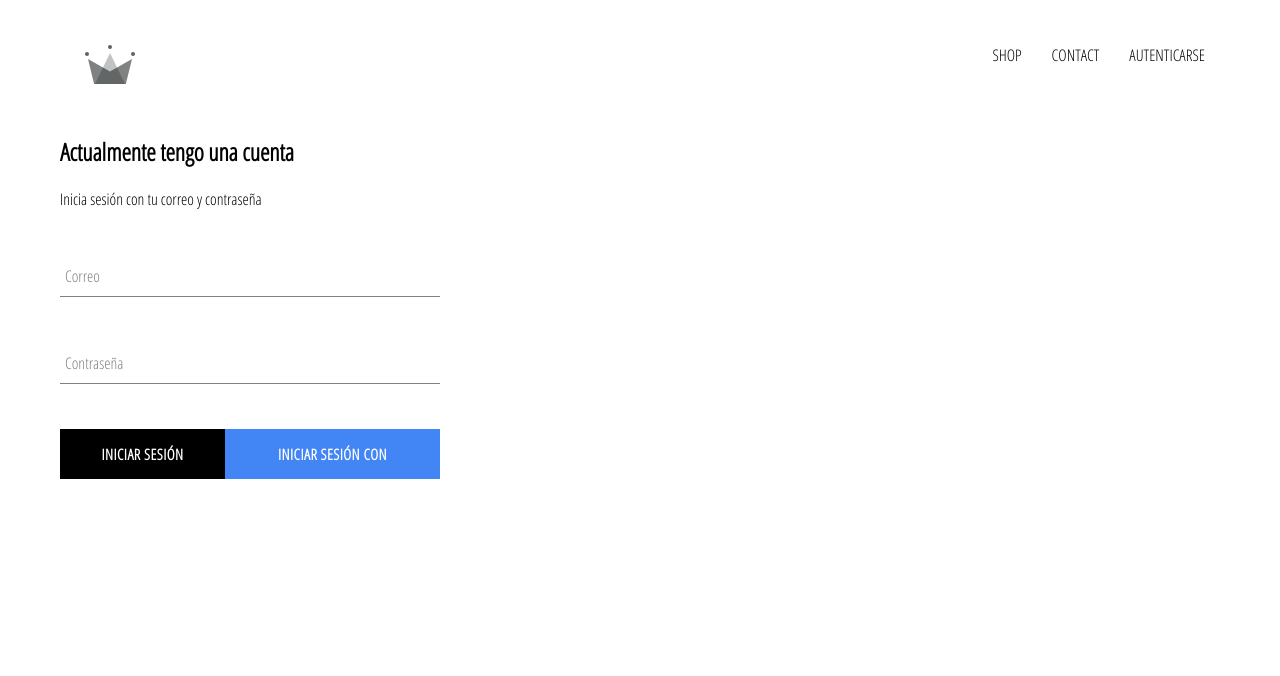
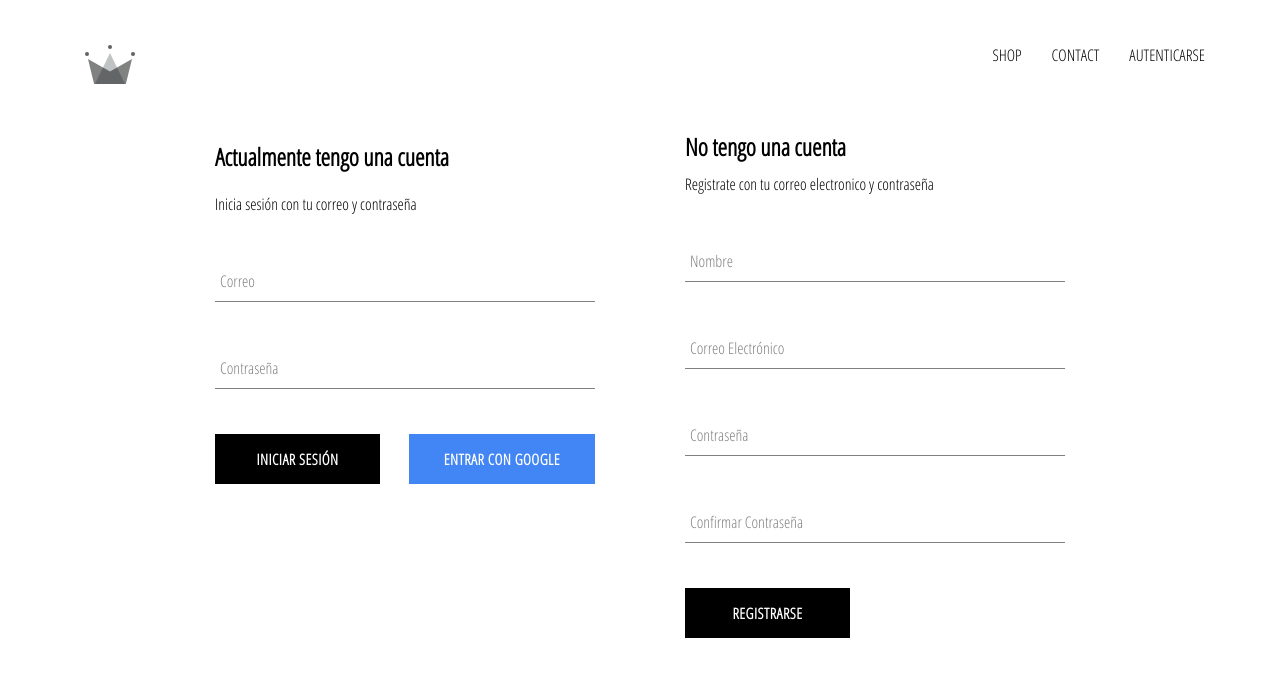
Before and after one commit to samilabud/ZeroToMasteryEcommerce, a React (Create React App) app: page /signin in a window 1280 px wide. Shown: the top 676 px of the page. Built offline with nearby package versions, Linux system fonts and the light colour scheme; no server answers.

Commit message:
Adding signup and firebase integration

```diff
--- a/src/App.js
+++ b/src/App.js
@@ -4,7 +4,7 @@ import Header from './components/header/header.component';
 import { Route,Switch } from 'react-router-dom';
 import ShopPage from './pages/shop/shop.component';
 import SignInAndSingUp from './pages/signin-and-singup/signin-and-singup.component';
-import { auth } from './fireabase/firebase.utils';
+import { auth,createUserProfileDocument } from './fireabase/firebase.utils';
 import './App.css';
 
 
@@ -21,8 +21,25 @@ class App extends React.Component {
   }
 
   componentDidMount(){
-    this.unsubscribeFromAuth = auth.onAuthStateChanged(user=>{
-      this.setState({currentUser:user});
+    this.unsubscribeFromAuth = auth.onAuthStateChanged(async userAuth=>{
+      //this.setState({currentUser:user});
+      if(userAuth){
+        const userRef = await createUserProfileDocument(userAuth);
+
+        userRef.onSnapshot(snapShot=>{
+          this.setState({
+            currentUser:{
+              id: snapShot.id,
+              ...snapShot.data()
+            }
+          }, ()=>{
+            console.log(this.state);
+          });
+        });
+      }else{
+        this.setState({currentUser: userAuth});
+      }
+
     })
   }
 
--- a/src/components/form-input/form-input.component.jsx
+++ b/src/components/form-input/form-input.component.jsx
@@ -4,7 +4,7 @@ import './form-input.styles.scss';
 
 const FormInput = ({handleChange, label, ...otherProps}) => (
     <div className='group'>
-        <input className='form-input' onChange={handleChange} />
+        <input className='form-input' onChange={handleChange} {...otherProps}/>
         {
             label ?
             <label className={`${otherProps.value.lenght ? 'shrink':''} form-input-label`}> {label} </label>
--- a/src/components/sign-in/sign-in.component.jsx
+++ b/src/components/sign-in/sign-in.component.jsx
@@ -44,7 +44,7 @@ class SignIn extends React.Component {
                         required />
                     <div className='buttons'>
                         <CustomButton type='submit'>Iniciar Sesión</CustomButton>
-                        <CustomButton onClick={signInWithGoogle} isGoogleSignIn>Iniciar Sesión Con Google</CustomButton>
+                        <CustomButton onClick={signInWithGoogle} isGoogleSignIn>Entrar con Google</CustomButton>
                     </div>
 
                 </form>
--- /dev/null
+++ b/src/components/sign-up/sign-up.component.jsx
@@ -0,0 +1,95 @@
+import React from 'react';
+
+import FormInput from '../form-input/form-input.component';
+import CustomButton from '../custom-button/custom-button.component';
+
+import {auth, createUserProfileDocument } from '../../fireabase/firebase.utils';
+
+import './sign-up.styles.scss';
+
+class SignUp extends React.Component {
+    constructor(){
+        super();
+        this.state = {
+            displayName: '',
+            email: '',
+            password: '',
+            confirmPassword: ''
+        };
+    }
+    handleSubmit = async event => {
+        event.preventDefault();
+        const { displayName, email, password, confirmPassword } = this.state;
+
+        if(password !== confirmPassword){
+            alert("La contraseña no coincide con la confirmación.");
+            return;
+        }
+        try{
+
+            const {user} = await auth.createUserWithEmailAndPassword(email, password);
+            await createUserProfileDocument(user, {displayName});
+            this.setState({
+                displayName: '',
+                email: '',
+                password: '',
+                confirmPassword: ''
+            })
+        }catch(error){
+            console.log(error);
+        }
+    }
+
+    handleChange = event => {
+
+        const {name, value} = event.target;
+        this.setState({[name]:value});
+    }
+
+    render(){
+        const { displayName, email, password, confirmPassword } = this.state;
+        return(
+            <div className='sign-up'>
+                <h2 className='title'>No tengo una cuenta</h2>
+                <span>Registrate con tu correo electronico y contraseña</span>
+                <form className='sign-up-form' onSubmit={this.handleSubmit}>
+                    <FormInput
+                        type='text'
+                        name='displayName'
+                        value={displayName}
+                        handleChange={this.handleChange}
+                        label="Nombre"
+                        required
+                    />
+                    <FormInput
+                        type='text'
+                        name="email"
+                        value={email}
+                        handleChange={this.handleChange}
+                        label="Correo Electrónico"
+                        required
+                    />
+                    <FormInput
+                        type='password'
+                        name='password'
+                        value={password}
+                        handleChange={this.handleChange}
+                        label="Contraseña"
+                        required
+                    />
+                    <FormInput
+                        type='password'
+                        name='confirmPassword'
+                        value={confirmPassword}
+                        handleChange={this.handleChange}
+                        label="Confirmar Contraseña"
+                        required
+                    />
+
+                    <CustomButton type="submit">Registrarse</CustomButton>
+                </form>
+            </div>
+        )
+    }
+}
+export default SignUp;
--- /dev/null
+++ b/src/components/sign-up/sign-up.styles.scss
@@ -0,0 +1,9 @@
+.sign-up {
+  display: flex;
+  flex-direction: column;
+  width: 380px;
+
+  .title {
+    margin: 10px 0;
+  }
+}
--- a/src/fireabase/firebase.utils.js
+++ b/src/fireabase/firebase.utils.js
@@ -14,6 +14,32 @@ const config = {
 
   firebase.initializeApp(config);
 
+  export const createUserProfileDocument = async (userAuth, additionalData) => {
+      if(!userAuth) {
+          //console.log(userAuth, "Sin valor");
+          return;
+      }
+        const userReft = firestore.doc(`users/${userAuth.uid}`);
+        const userSnapShot = await userReft.get();
+        console.log(userSnapShot);
+        if(!userSnapShot){
+            const {displayName, email} = userAuth;
+            const createdAt = new Date();
+            try{
+                await userReft.set({
+                    displayName,
+                    email,
+                    createdAt,
+                    ...additionalData
+                })
+
+            }catch(ex){
+                console.log("error",ex.message);
+            }
+        }
+    return userReft;
+  }
+
   export const auth = firebase.auth();
   export const firestore = firebase.firestore();
 
--- /dev/null
+++ b/src/pages/signin-and-singup/sign-in-and-sign-up.styles.scss
@@ -0,0 +1,6 @@
+.sign-in-and-sign-up {
+  width: 850px;
+  display: flex;
+  justify-content: space-between;
+  margin: 30px auto;
+}
--- a/src/pages/signin-and-singup/signin-and-singup.component.jsx
+++ b/src/pages/signin-and-singup/signin-and-singup.component.jsx
@@ -1,11 +1,13 @@
 import React from 'react';
 import SignIn from '../../components/sign-in/sign-in.component';
+import SignUp from '../../components/sign-up/sign-up.component';
 
-import './signin-and-singup.styles.scss';
+import './sign-in-and-sign-up.styles.scss';
 
 const SignInAndSignUp = () => (
     <div className='sign-in-and-sign-up '>
      <SignIn />
+     <SignUp />
     </div>
 )
 
```
Also changed, not shown: src/pages/signin-and-singup/signin-and-singup.styles.scss (deleted).
